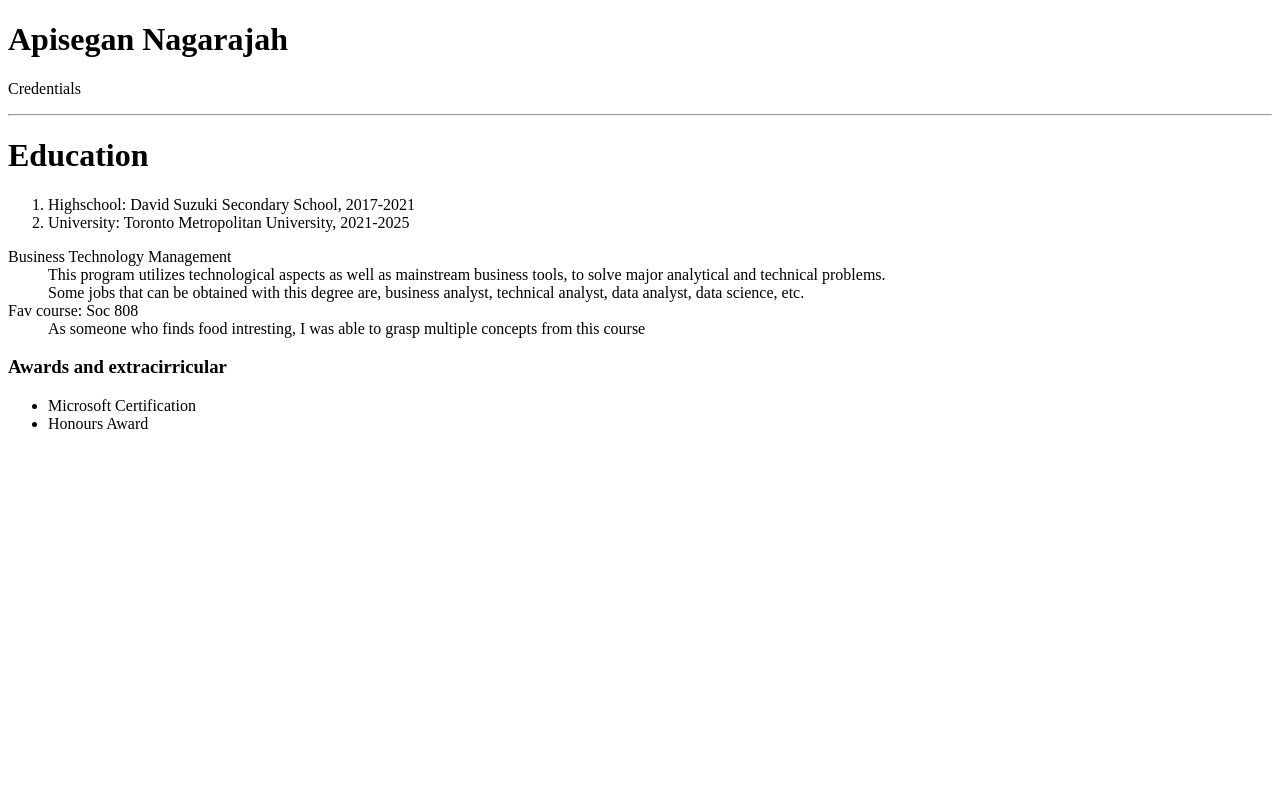
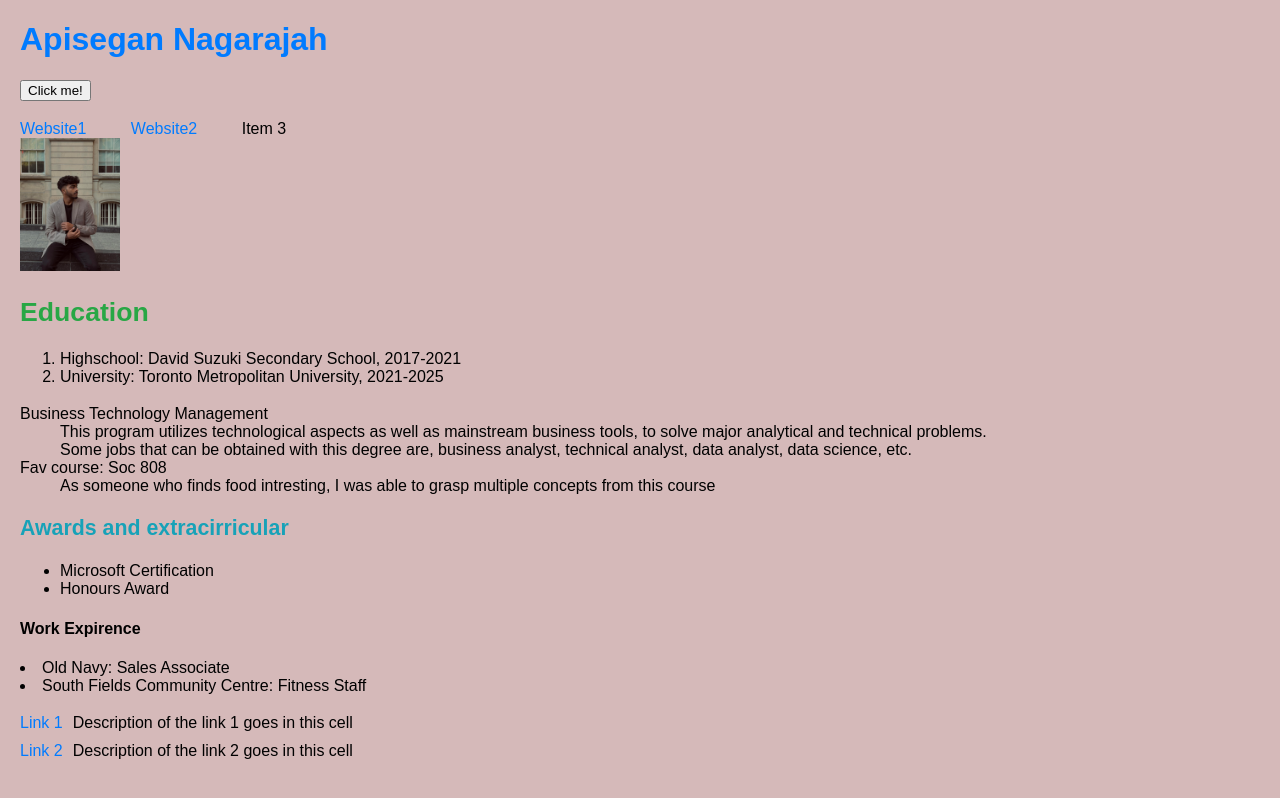
Before and after one commit to apin7/apin.github.io, a plain HTML site: page index.html in a window 1280 px wide. Drawn offline with Linux system fonts and the light colour scheme.

Commit message:
apin.github.io
website

```diff
--- a/index.html
+++ b/index.html
@@ -3,11 +3,42 @@
 <head>
 <title>Apisegan Nagarajah Website</title>
 <meta charset="utf-8">
+<link rel="stylesheet" href="styles.css">
+<script src="path/to/your/main.js"></script>
 </head>
 </body>
-<h1>Apisegan Nagarajah</h1>
-Credentials
-<p><hr><h1>Education</h1>
+
+<div class="headings">
+    <h1>Apisegan Nagarajah</h1>
+
+<button id="namePromptButton">Click me!</main></button> <!--prompt for click button -->
+<p id="displayName"></p>
+<script>
+document.getElementById("namePromptButton").addEventListener("click", function() {
+    var name = prompt("Please enter your name:");
+    document.getElementById("displayName").textContent = "Hello, " + name;
+}); /*Ask for name and prompt from button*/
+
+</script> <!--Navigation bars, 2 items and 3 drop down menu items-->
+<nav>
+    <ul>
+        <li><a href="http://www.Indeed.com">Website1</a></li>
+        <li><a href="http://www.Glassdoor.com">Website2</a></li>
+        <li>Item 3
+            <ul>
+                <li><a href="http://www.Linkdin.com">Linkdin</a></li>
+                <li><a href="http://www.Glassdoor.com">Glassdoor</a></li>
+                <li><a href="http://www.Indeed.com">Indeed</a></li>
+            </ul>
+        </li>
+    </ul>
+</nav>
+
+<a href="630878.jpg"> <!--Image-->
+<img id="myImage" src="630878.jpg" alt="Your Image" style="width: 100px;"> <!--Image size and click capability-->
+</a>
+
+<p><h2>Education</h2>
     <ol>
         <li>Highschool: David Suzuki Secondary School, 2017-2021</li>
         <li>University: Toronto Metropolitan University, 2021-2025</li>
@@ -26,6 +57,17 @@ Credentials
        <li>Microsoft Certification</li>
        <li>Honours Award</li>
     </ul>
-<a href="https://www.bestbuy.ca/en-ca/category/apple-tablets/29059"Best Buy apple-tablets ></a>
+<h4>Work Expirence</h4>
+<p>
+    <li>Old Navy: Sales Associate</li>
+    <li>South Fields Community Centre: Fitness Staff</li>
+</p>
+<div class="link-headings">
+    <a href="http://www.example.com" target="_blank">Link 1</a>
+    <span>Description of the link 1 goes in this cell</span>
+</div>
+<div class="link-headings">
+    <a href="http://www.example.com" target="_blank">Link 2</a>
+    <span>Description of the link 2 goes in this cell</span>
 </body>
 </html>
--- /dev/null
+++ b/styles.css
@@ -0,0 +1,81 @@
+body {
+    font-family: Arial, sans-serif;
+    font-size: 12pt;
+    background-color: #d5b9b9;
+    color: #000000;
+    margin: 15pt;
+}
+
+h1 {
+    font-family: 'Arial', sans-serif;
+    font-size: 24pt;
+    color: #007bff;
+}
+
+h2 {
+    font-family: 'Arial', sans-serif;
+    font-size: 20pt;
+    color: #28a745;
+}
+
+h3 {
+    font-family: 'Arial', sans-serif;
+    font-size: 16pt;
+    color: #17a2b8;
+}
+
+p {
+    font-size: 14pt;
+    color: #000000;
+}
+
+a:link, a:visited {
+    color: #007bff;
+    text-decoration: none;
+}
+
+a:hover {
+    color: #0056b3;
+    text-decoration: underline;
+}
+
+a:active {
+    color: #ffc107;
+}
+
+.link-headings {
+    display: flex;
+    align-items: center;
+    margin-bottom: 10px;
+}
+
+.link-headings a {
+    margin-right: 10px;
+}
+#myImage:active {
+    width: 200px;
+}
+nav ul {
+    list-style-type: none;
+    padding: 0;
+    margin: 0;
+}
+
+nav ul li {
+    display: inline-block;
+    margin-right: 40px;
+    position: relative; /* Needed for absolute positioning of the dropdown */
+}
+
+nav ul li ul {
+    display: none;
+    position: absolute;
+    left: 0;
+}
+
+nav ul li:hover ul {
+    display: block;
+}
+#myImage:active {
+    width: 1200px;
+}
```
Also changed, not shown: indexcss.html (added, +24 -0 lines), main.js (added, +11 -0 lines), 630878.jpg (added).
